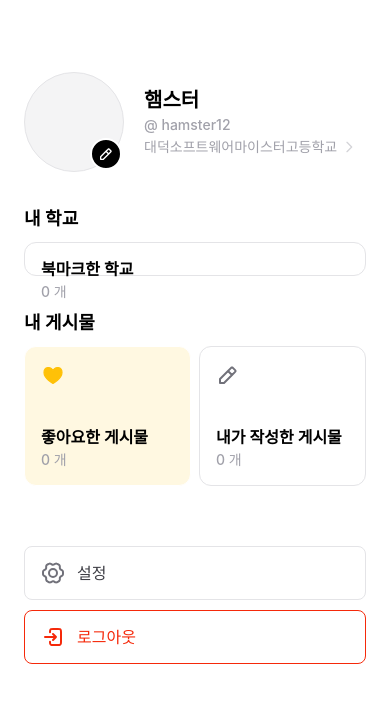
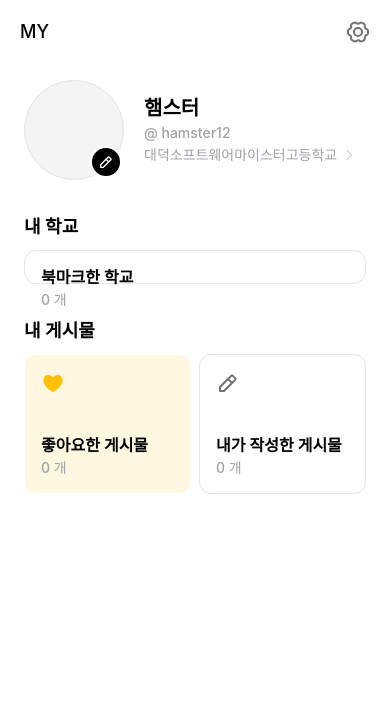
Before and after one commit to MEOGO-DSM/MEOGO_Frontend_V2, a React Native app: screen /My in a window 390 px wide. Shown: the top 702 px of the page. Built offline with nearby package versions, Linux system fonts and the light colour scheme.

Commit message:
chore :: 마이페이지 Topbar 추가

```diff
--- a/src/app/mypage/page.tsx
+++ b/src/app/mypage/page.tsx
@@ -1,7 +1,7 @@
 import React from 'react';
 import {styled} from 'styled-components/native';
 import {Font, color} from '@/styles';
-import {Arrow, Blank, Edit, Gear, Logout} from '../../assets';
+import {Arrow, Edit, Gear} from '../../assets';
 import {ListCard} from './ListCard';
 import {TopBar} from '../../components';
 import {useNavigation} from '@react-navigation/native';
@@ -13,6 +13,15 @@ function MyPage() {
   const navigation = useNavigation<StackNavigationProp<any>>();
   return (
     <>
+      <TopBar
+        text="MY"
+        rightIcon={
+          <Gear
+            onPress={() => navigation.push('Setting')}
+            color={color.gray500}
+          />
+        }
+      />
       <Container contentContainerStyle={{rowGap: 36}}>
         <ProfileBox>
           <ImageBox>
@@ -57,16 +66,6 @@ function MyPage() {
             />
           </PostListBox>
         </CollectBox>
-        <SetBox>
-          <SetButton>
-            <Gear color={color.gray500} />
-            <Font color="gray700" text="설정" kind="medium16" />
-          </SetButton>
-          <SetButton red>
-            <Logout color={color.red} />
-            <Font color="red" text="로그아웃" kind="medium16" />
-          </SetButton>
-        </SetBox>
       </Container>
     </>
   );
@@ -75,7 +74,7 @@ function MyPage() {
 export default MyPage;
 
 const Container = styled.ScrollView`
-  padding: 48px 24px 24px;
+  padding: 56px 24px;
   background-color: ${color.white};
 `;
 
@@ -132,20 +131,3 @@ const PostListBox = styled.View`
   gap: 8px;
   flex-direction: row;
 `;
-
-const SetBox = styled.View`
-  width: 100%;
-  gap: 10px;
-  padding-top: 24px;
-`;
-
-const SetButton = styled.TouchableOpacity<{red?: boolean}>`
-  width: 100%;
-  padding: 14px 16px;
-  border: 1px solid ${({red}) => (red ? color.red : color.gray200)};
-  border-radius: 8px;
-  background-color: ${color.white};
-  gap: 12px;
-  align-items: center;
-  flex-direction: row;
-`;
```
